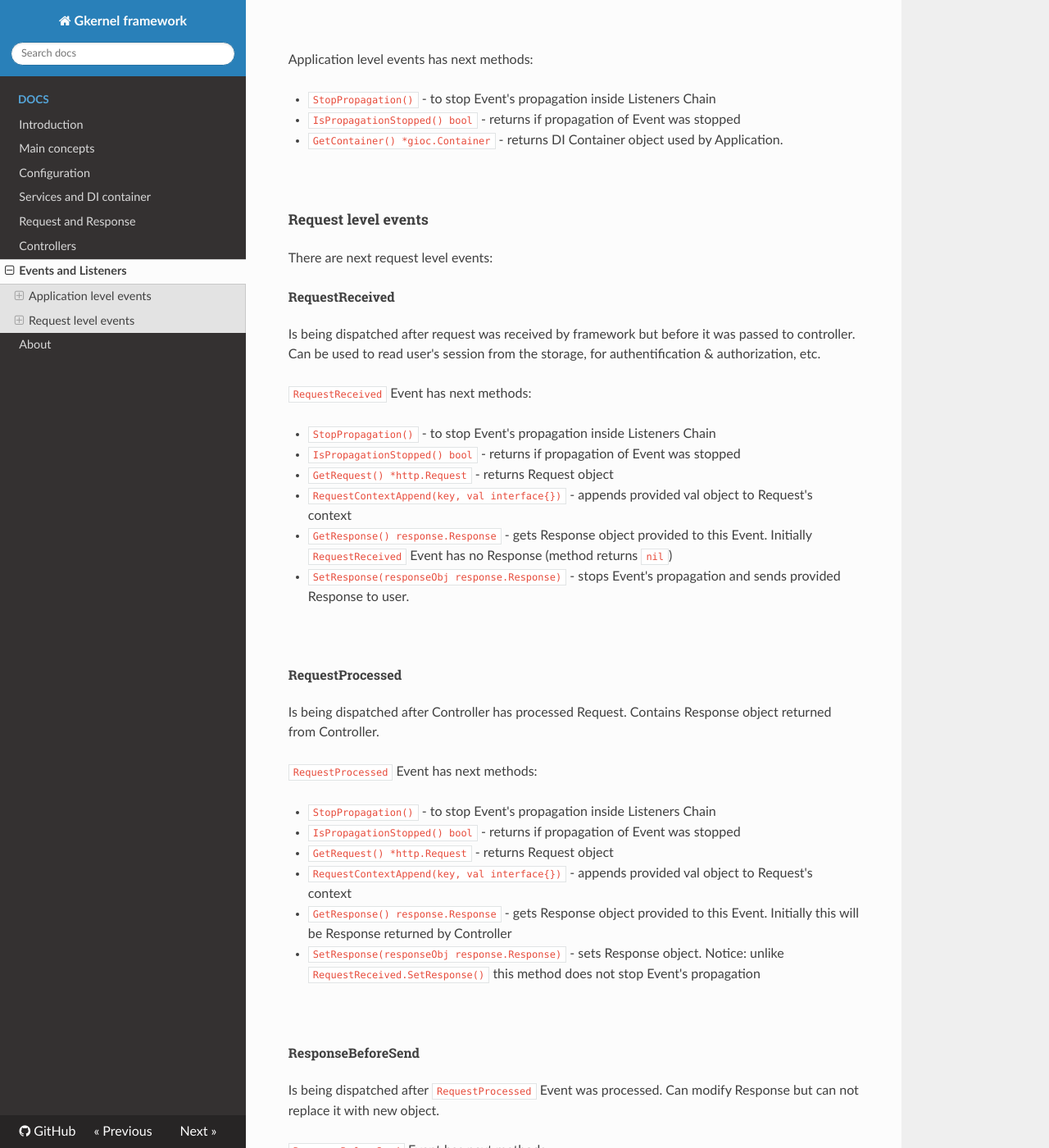
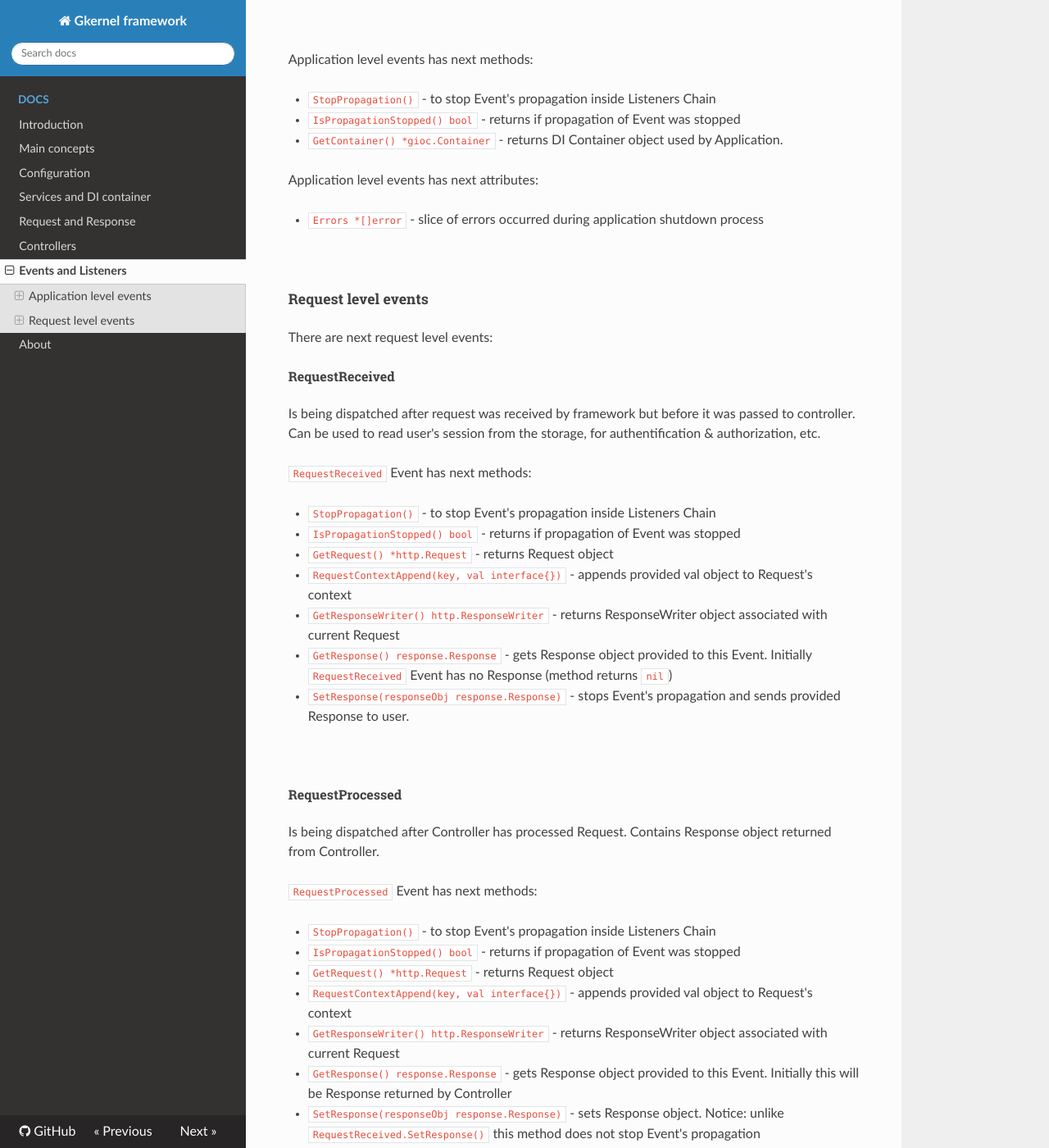
Before and after one commit to bassbeaver/gkernel-docs, an MkDocs documentation site: the page built from docs/6_events_and_listeners.md, in a window 1280 px wide and 1400 px high, scrolled down 1242 px. Shown: the whole window at 82% size. Built offline with MkDocs 1.6.1, drawn with Linux system fonts in a browser that asks for light colours; nearby versions of some CDN libraries; some of the changed text lies outside the part shown.

```diff
--- a/docs/6_events_and_listeners.md
+++ b/docs/6_events_and_listeners.md
@@ -52,6 +52,10 @@ Application level events has next methods:
 * `IsPropagationStopped() bool` - returns if propagation of Event was stopped
 * `GetContainer() *gioc.Container` - returns DI Container object used by Application.
 
+Application level events has next attributes:
+
+* `Errors *[]error` - slice of errors occurred during application shutdown process
+
 &nbsp;
 
 ##### Request level events
@@ -69,6 +73,7 @@ Can be used to read user's session from the storage, for authentification & auth
 * `IsPropagationStopped() bool` - returns if propagation of Event was stopped
 * `GetRequest() *http.Request` - returns Request object
 * `RequestContextAppend(key, val interface{})` - appends provided val object to Request's context
+* `GetResponseWriter() http.ResponseWriter` - returns ResponseWriter object associated with current Request
 * `GetResponse() response.Response` - gets Response object provided to this Event. Initially `RequestReceived` Event has no Response (method returns `nil`)
 * `SetResponse(responseObj response.Response)` - stops Event's propagation and sends provided Response to user.
 
@@ -82,6 +87,7 @@ Is being dispatched after Controller has processed Request. Contains Response ob
 * `IsPropagationStopped() bool` - returns if propagation of Event was stopped
 * `GetRequest() *http.Request` - returns Request object
 * `RequestContextAppend(key, val interface{})` - appends provided val object to Request's context
+* `GetResponseWriter() http.ResponseWriter` - returns ResponseWriter object associated with current Request
 * `GetResponse() response.Response` - gets Response object provided to this Event. Initially this will be Response returned by Controller
 * `SetResponse(responseObj response.Response)` - sets Response object. Notice: unlike `RequestReceived.SetResponse()` this method does not stop Event's propagation
 
@@ -94,6 +100,8 @@ Is being dispatched after `RequestProcessed` Event was processed. Can modify Res
 * `StopPropagation()` - to stop Event's propagation inside Listeners Chain
 * `IsPropagationStopped() bool` - returns if propagation of Event was stopped
 * `GetRequest() *http.Request` - returns Request object
+* `RequestContextAppend(key, val interface{})` - appends provided val object to Request's context
+* `GetResponseWriter() http.ResponseWriter` - returns ResponseWriter object associated with current Request
 * `GetResponse() response.Response` - gets Response object
 
 &nbsp;
@@ -118,6 +126,7 @@ Gkernel automatically recovers that panic, creates `RuntimeError` object to repr
 * `IsPropagationStopped() bool` - returns if propagation of Event was stopped
 * `GetRequest() *http.Request` - returns Request object
 * `RequestContextAppend(key, val interface{})` - appends provided val object to Request's context
+* `GetResponseWriter() http.ResponseWriter` - returns ResponseWriter object associated with current Request
 * `GetResponse() response.Response` - gets Response object provided to this Event. Initially `RuntimeError` Event has no Response (method returns `nil`)
 * `SetResponse(responseObj response.Response)` - stops Event's propagation and sends provided Response to user.
 * `GetError() *kernelError.RuntimeError` - returns `RuntimeError` object that represents recovered panic
```
Also changed, not shown: docs/2_configuration.md (+3 -3 lines).
